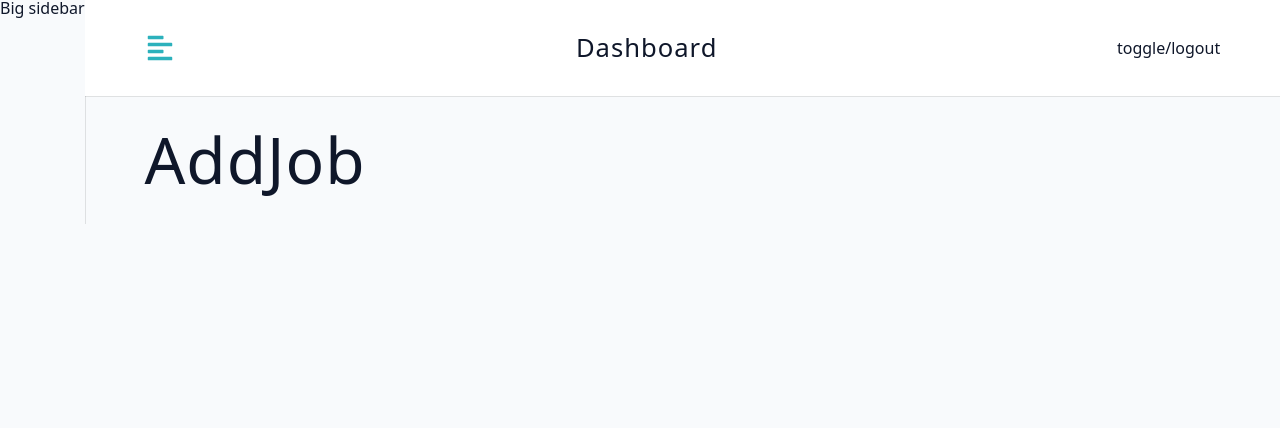
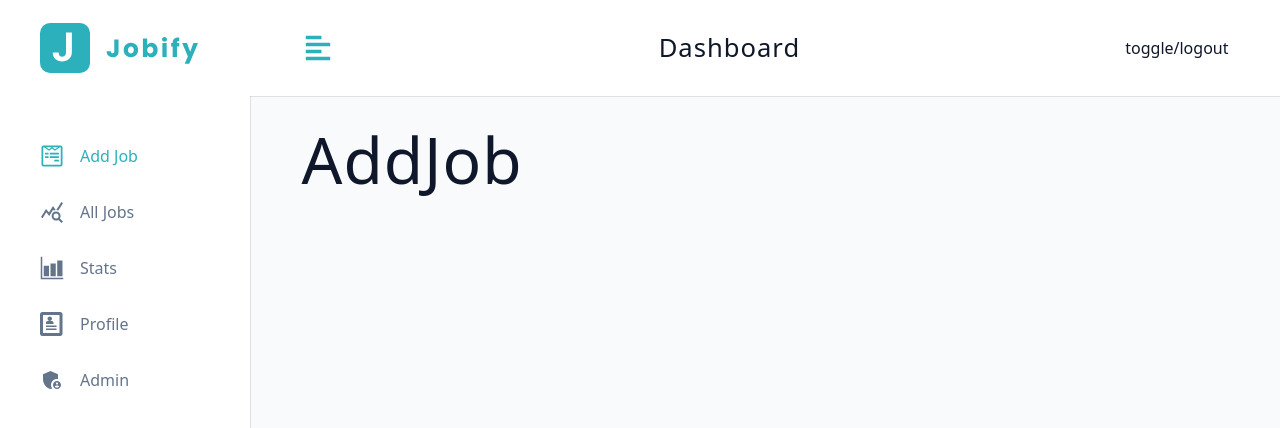
Before and after one commit to MattiasHolst/MERNProject, a React (Vite) app in the folder client/: page /dashboard in a window 1280 px wide. Shown: the top 428 px of the page. Built offline with nearby package versions, Linux system fonts and the light colour scheme.

Commit message:
Fixed minor eslint config and added structure to big sidebar

```diff
--- a/client/eslint.config.js
+++ b/client/eslint.config.js
@@ -31,6 +31,7 @@
       "react/jsx-no-target-blank": "off",
       "no-unused-vars": "off",
       "react-refresh/only-export-components": "off",
+      "react/prop-types": "off",
     },
   },
 ];
--- a/client/src/components/BigSidebar.jsx
+++ b/client/src/components/BigSidebar.jsx
@@ -1,6 +1,25 @@
 import Wrapper from "../assets/wrappers/BigSidebar";
+import { useDashboardContext } from "../pages/DashboardLayout";
+import Logo from "./Logo";
+import NavLinks from "./NavLinks";
 
 const BigSidebar = () => {
-  return <Wrapper>Big sidebar</Wrapper>;
+  const { showSidebar, toggleSidebar } = useDashboardContext();
+  return (
+    <Wrapper>
+      <div
+        className={
+          showSidebar ? "sidebar-container" : "sidebar-container show-sidebar"
+        }
+      >
+        <div className="content">
+          <header>
+            <Logo />
+          </header>
+          <NavLinks isBigSidebar />
+        </div>
+      </div>
+    </Wrapper>
+  );
 };
 export default BigSidebar;
--- a/client/src/components/NavLinks.jsx
+++ b/client/src/components/NavLinks.jsx
@@ -2,7 +2,7 @@
 import links from "../utils/links";
 import { useDashboardContext } from "../pages/DashboardLayout";
 
-const NavLinks = () => {
+const NavLinks = ({ isBigSidebar }) => {
   const { toggleSidebar, user } = useDashboardContext();
   return (
     <div className="nav-links">
@@ -13,7 +13,7 @@
             to={path}
             key={text}
             className="nav-link"
-            onClick={toggleSidebar}
+            onClick={isBigSidebar ? null : toggleSidebar}
             end
           >
             <span className="icon">{icon}</span>
```
